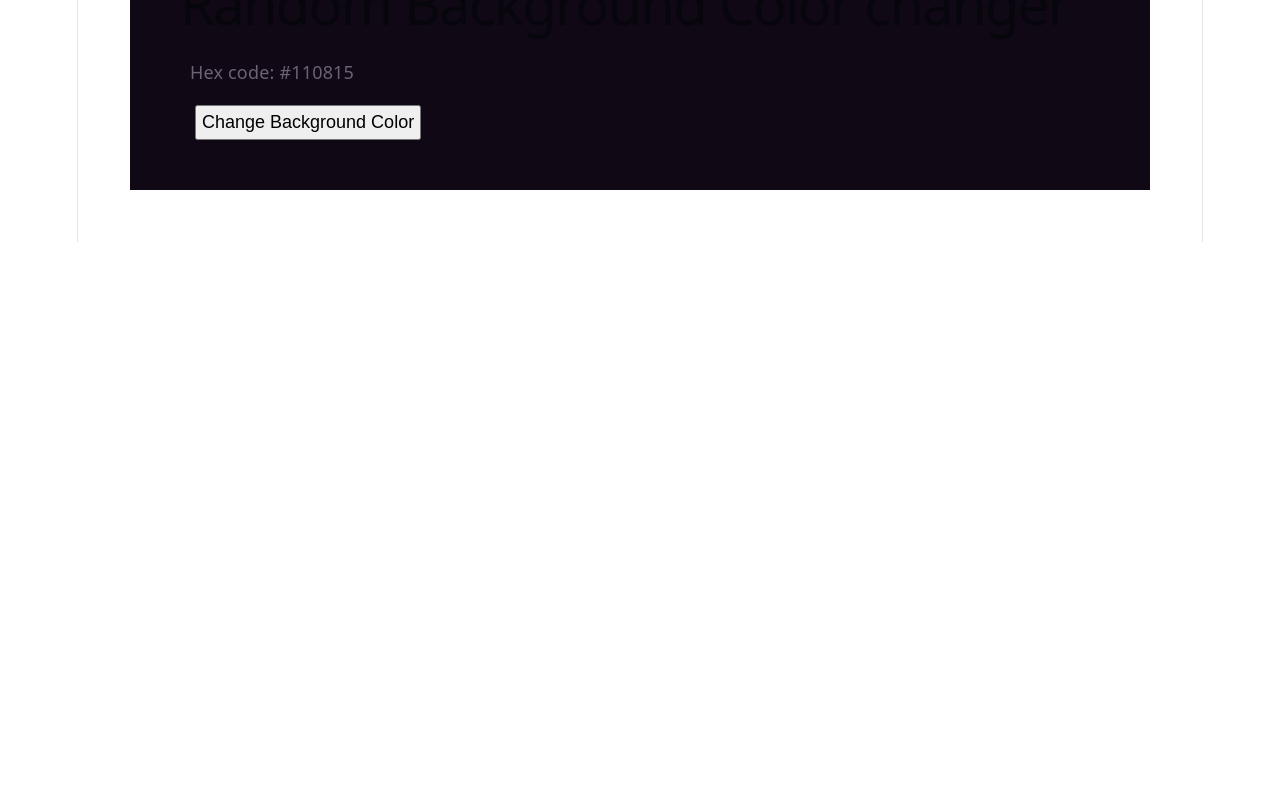
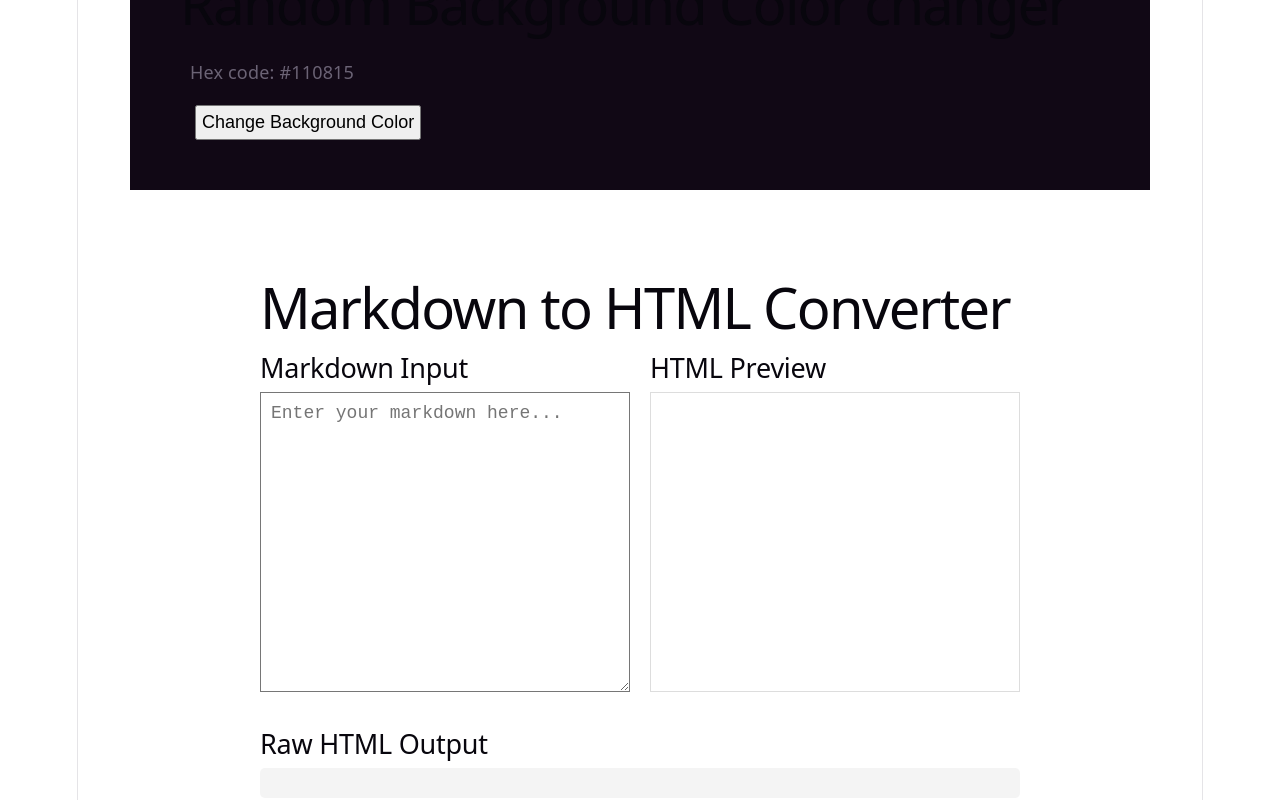
Before and after one commit to nHallecn/freecodecampReact, a React (Vite) app: page / in a window 1280 px wide. Shown: the part 2397-3197 px from the top of the page. Before the commit the page ends 2639 px from the top, so only its background shows below. Built offline with nearby package versions, Linux system fonts and the light colour scheme.

Commit message:
modified:   src/App.jsx 	modified:   src/sections/ComplainForm.jsx 	modified:   src/sections/MarkdownToHtml.jsx

```diff
--- a/src/App.jsx
+++ b/src/App.jsx
@@ -4,6 +4,7 @@ import RealTimeCounter from './sections/RealTimeCounter.jsx'
 import LightboxViewer from './sections/LightboxViewer.jsx'
 import ComplainForm from './sections/ComplainForm.jsx'
 import BackgroundColor from './sections/BackgroundColor.jsx'
+import MarkdownToHtml from './sections/MarkdownToHtml.jsx'
 
 const App = () => {
   return (
@@ -13,6 +14,7 @@ const App = () => {
       <LightboxViewer />
       <ComplainForm />
       <BackgroundColor />
+      <MarkdownToHtml />
     </div>
   )
 }
--- a/src/sections/ComplainForm.jsx
+++ b/src/sections/ComplainForm.jsx
@@ -7,27 +7,27 @@ const ComplainForm = () => {
     <form id="form">
         <fieldset id="personal-info">
             <div>
-                <label for="full-name">Full Name:</label>
+                <label htmlFor="full-name">Full Name:</label>
                 <input type="text" id="full-name" name="full-name" placeholder="John Doe" />
             </div>
 
             <div>
-                <label for="email">Email Address:</label>
+                <label htmlFor="email">Email Address:</label>
                 <input type="email" id="email" name="email" placeholder="example@domain.com" />
             </div>
         </fieldset>
         <hr />
         <fieldset id="product-info">
             <div>
-                <label for="order-no">Order No:</label>
+                <label htmlFor="order-no">Order No:</label>
                 <input type="text" id="order-no" name="order-no" placeholder="2024######" />
             </div>
             <div>
-                <label for="product-code">Product Code:</label>
+                <label htmlFor="product-code">Product Code:</label>
                 <input type="text" id="product-code" name="product-code" placeholder="XX##-X###-XX#" />
             </div>
             <div>
-                <label for="quantity">Quantity:</label>
+                <label htmlFor="quantity">Quantity:</label>
                 <input type="number" id="quantity" name="quantity" min="1" />
             </div>
         </fieldset>
@@ -36,22 +36,22 @@ const ComplainForm = () => {
             <legend>Complaint Reason:</legend>
             <div>
                 <input type="checkbox" id="damaged-product" name="complaint" value="damaged-product" />
-                <label for="damaged-product">Damaged Product</label>
+                <label htmlFor="damaged-product">Damaged Product</label>
             </div>
 
             <div>
                 <input type="checkbox" id="nonconforming-product" name="complaint" value="nonconforming-product" />
-                <label for="nonconforming-product">Nonconforming Product</label>
+                <label htmlFor="nonconforming-product">Nonconforming Product</label>
             </div>
 
             <div>
                 <input type="checkbox" id="delayed-dispatch" name="complaint" value="delayed-dispatch" />
-                <label for="delayed-dispatch">Delayed Dispatch</label>
+                <label htmlFor="delayed-dispatch">Delayed Dispatch</label>
             </div>
 
             <div>
                 <input type="checkbox" id="other-complaint" name="complaint" value="other" />
-                <label for="other-complaint">Other</label>
+                <label htmlFor="other-complaint">Other</label>
             </div>
         </fieldset>
 
@@ -64,13 +64,13 @@ const ComplainForm = () => {
         <fieldset id="solutions-group">
             <legend>Desired Solution</legend>
             <input type="radio" name="solutions" id="refund" value="refund" />
-            <label for="refund">Refund</label>
+            <label htmlFor="refund">Refund</label>
 
             <input type="radio" name="solutions" id="exchange" value="exchange" />
-            <label for="exchange">Exchange</label>
+            <label htmlFor="exchange">Exchange</label>
 
             <input type="radio" name="solutions" id="other-solution" value="other" />
-            <label for="other-solution">Other</label>
+            <label htmlFor="other-solution">Other</label>
         </fieldset>
 
         <fieldset id="solution-description-container">
--- a/src/sections/MarkdownToHtml.jsx
+++ b/src/sections/MarkdownToHtml.jsx
@@ -0,0 +1,77 @@
+import React, { useState } from 'react';
+
+const MarkdownToHtml = () => {
+  const [textInput, setTextInput] = useState('');
+  const [html, setHtml] = useState('');
+
+  const convertMarkdown = (value) => {
+    return value
+      .replace(/^(?:\s*)### (.+)$/gm, "<h3>$1</h3>")
+      .replace(/^(?:\s*)## (.+)$/gm, "<h2>$1</h2>")
+      .replace(/^(?:\s*)# (.+)$/gm, "<h1>$1</h1>")
+      // Blockquotes
+      .replace(/^(?:\s*)> (.+)$/gm, "<blockquote>$1</blockquote>")
+      // Images & Links
+      .replace(/!\[([^\]]+)\]\(([^)]+)\)/g, '<img alt="$1" src="$2" style="max-width:100%">')
+      .replace(/\[([^\]]+)\]\(([^)]+)\)/g, '<a href="$2" target="_blank" rel="noreferrer">$1</a>')
+      // Bold & Italic
+      .replace(/(\*\*|__)(.*?)\1/g, '<strong>$2</strong>')
+      .replace(/(\*|_)(.*?)\1/g, '<em>$2</em>')
+      // Line breaks
+      .replace(/\n/g, '<br />');
+  };
+
+  const handleChange = (e) => {
+    const value = e.target.value;
+    setTextInput(value);
+    setHtml(convertMarkdown(value));
+  };
+
+  return (
+    <div style={{ padding: '20px', maxWidth: '800px', margin: '0 auto' }}>
+      <h1>Markdown to HTML Converter</h1>
+
+      <div style={{ display: 'grid', gridTemplateColumns: '1fr 1fr', gap: '20px' }}>
+        <div>
+          <h2>Markdown Input</h2>
+          <textarea
+            style={{ width: '100%', height: '300px', padding: '10px' }}
+            placeholder='Enter your markdown here...'
+            value={textInput}
+            onChange={handleChange}
+          />
+        </div>
+
+        <div>
+          <h2>HTML Preview</h2>
+          <div
+            style={{
+              border: '1px solid #ddd',
+              padding: '10px',
+              height: '300px',
+              overflowY: 'auto',
+              backgroundColor: '#fff'
+            }}
+            // This renders the string as actual HTML
+            dangerouslySetInnerHTML={{ __html: html }}
+          />
+        </div>
+      </div>
+
+      <div style={{ marginTop: '30px' }}>
+        <h2>Raw HTML Output</h2>
+        <pre style={{
+          background: '#f4f4f4',
+          padding: '15px',
+          borderRadius: '5px',
+          whiteSpace: 'pre-wrap',
+          wordBreak: 'break-all'
+        }}>
+          {html}
+        </pre>
+      </div>
+    </div>
+  );
+};
+
+export default MarkdownToHtml;
```
